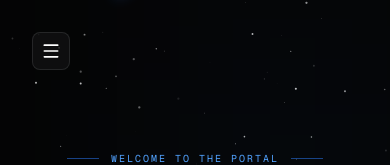
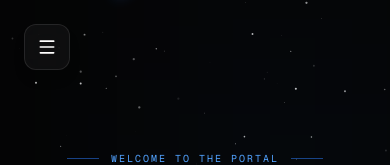
Before and after one commit to Sp2736/arcade, a Next.js app: page / in a window 390 px wide. Shown: the top 165 px of the page. Built offline with nearby package versions, Linux system fonts and the light colour scheme.

Commit message:
fixed hamburger icon

```diff
--- a/src/components/dashboard/ArcadeDashboard.tsx
+++ b/src/components/dashboard/ArcadeDashboard.tsx
@@ -13,27 +13,23 @@ import BackgroundMeteors from "./BackgroundMeteors";
 import AuthView from "./AuthView";
 import ContactView from "./ContactView";
 
-// ... (keep Placeholder Views if any) ...
-
 export default function ArcadeDashboard() {
   const [currentView, setCurrentView] = useState<ViewState>("home");
   const [mobileMenuOpen, setMobileMenuOpen] = useState(false);
   const [isFAQOpen, setIsFAQOpen] = useState(false);
 
-  // --- NEW STATE FOR SCROLLING ---
+  // State for scrolling to specific sections (e.g., Core Team)
   const [scrollTarget, setScrollTarget] = useState<string | null>(null);
 
-  // --- NEW NAVIGATION HANDLER ---
   const handleNavigate = (view: ViewState, scrollId?: string) => {
     setCurrentView(view);
-    // If a scroll ID is provided, set it. Otherwise, clear it so it doesn't auto-scroll next time.
     setScrollTarget(scrollId || null);
   };
 
   return (
     <div className="flex h-screen w-full bg-[#050505] text-white font-sans overflow-hidden selection:bg-blue-500/30 relative">
 
-      {/* ... (Keep Backgrounds & Cursor) ... */}
+      {/* --- BACKGROUNDS --- */}
       <BackgroundMeteors />
       <div className="fixed inset-0 z-0 pointer-events-none">
           <div className="absolute top-0 right-0 w-[50%] h-full bg-blue-900/10 blur-[120px]" />
@@ -42,11 +38,7 @@ export default function ArcadeDashboard() {
 
       <MeteorCursor />
 
-      {/* Pass handleNavigate to Sidebar if you want sidebar to support scroll (optional)
-          Currently Sidebar expects strictly (view: ViewState) => void.
-          Typescript allows passing (view, scrollId) where scrollId is optional,
-          so handleNavigate works for Sidebar too!
-      */}
+      {/* --- NAVIGATION --- */}
       <Sidebar currentView={currentView} onNavigate={handleNavigate} />
 
       <MobileMenu
@@ -56,15 +48,19 @@ export default function ArcadeDashboard() {
         onMobileClose={() => setMobileMenuOpen(false)}
       />
 
+      {/* --- FIX: MOBILE TOGGLE (MOVED HERE & MADE FIXED) --- */}
+      {/* Now sits outside the scrollable area with fixed positioning */}
+      <div className="fixed top-6 left-6 z-[100] md:hidden">
+          <button
+            onClick={() => setMobileMenuOpen(true)}
+            className="p-3 text-white bg-zinc-900/50 backdrop-blur-md rounded-xl border border-white/10 shadow-lg active:scale-95 transition-all"
+          >
+              <Menu size={20} />
+          </button>
+      </div>
+
       {/* --- MAIN CONTENT AREA --- */}
       <div className="flex-1 h-full overflow-y-auto overflow-x-hidden relative z-10 scroll-smooth custom-scrollbar">
-
-        {/* Mobile Toggle */}
-        <div className="absolute top-8 left-8 flex md:hidden items-center z-50">
-            <button onClick={() => setMobileMenuOpen(true)} className="p-2 text-white bg-zinc-900/50 rounded-lg border border-white/10">
-                <Menu size={20} />
-            </button>
-        </div>
 
         {/* View Switcher */}
         <div className="min-h-full w-full flex flex-col">
@@ -77,7 +73,6 @@ export default function ArcadeDashboard() {
                     exit={{ opacity: 0 }}
                     className="w-full"
                 >
-                    {/* PASS THE SCROLL TARGET AND HANDLER HERE */}
                     <HomeView onNavigate={handleNavigate} scrollToId={scrollTarget} />
                 </motion.div>
              )}
@@ -96,7 +91,6 @@ export default function ArcadeDashboard() {
 
              {currentView === "contact" && (
                 <motion.div key="contact" initial={{ opacity: 0 }} animate={{ opacity: 1 }} exit={{ opacity: 0 }} className="w-full h-full">
-                    {/* PASS HANDLER HERE */}
                     <ContactView onNavigate={handleNavigate} />
                 </motion.div>
              )}
```
Also changed, not shown: public/swayam.jpeg, public/swayam.jpg (deleted).
